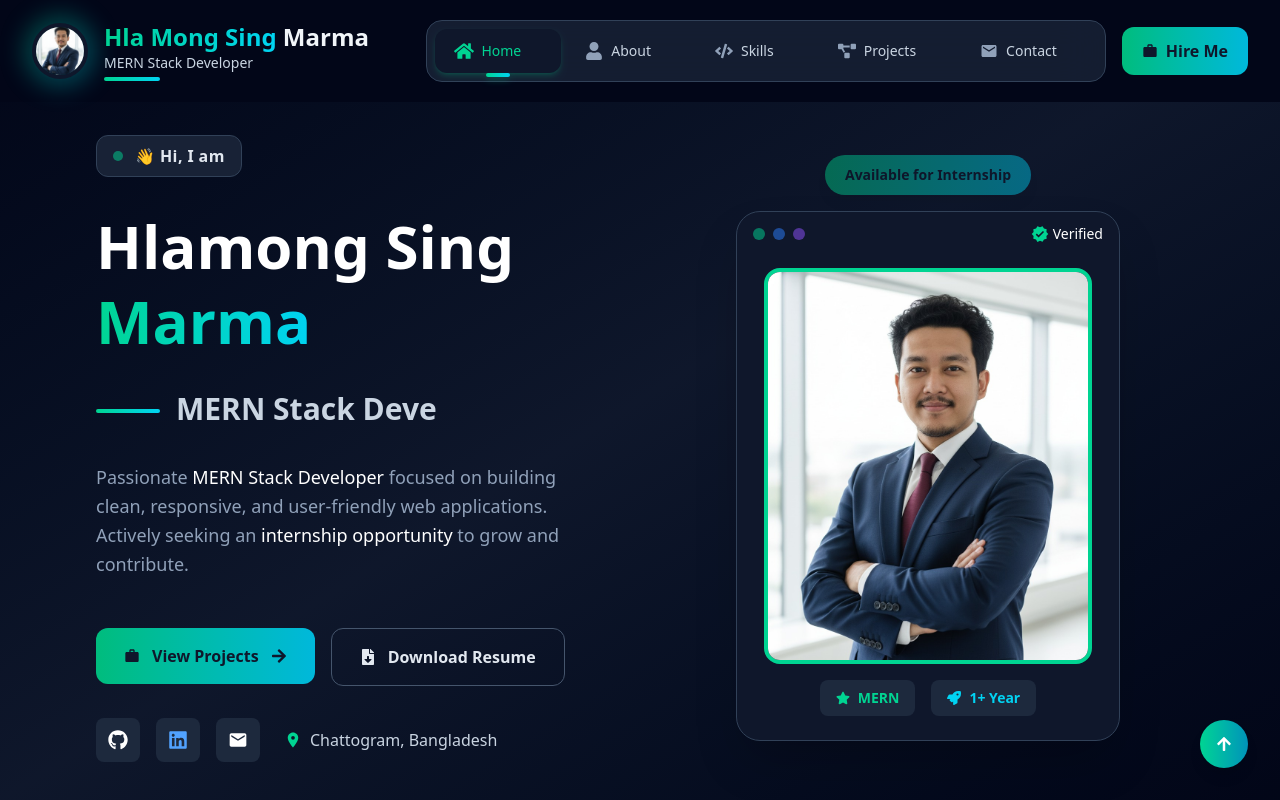
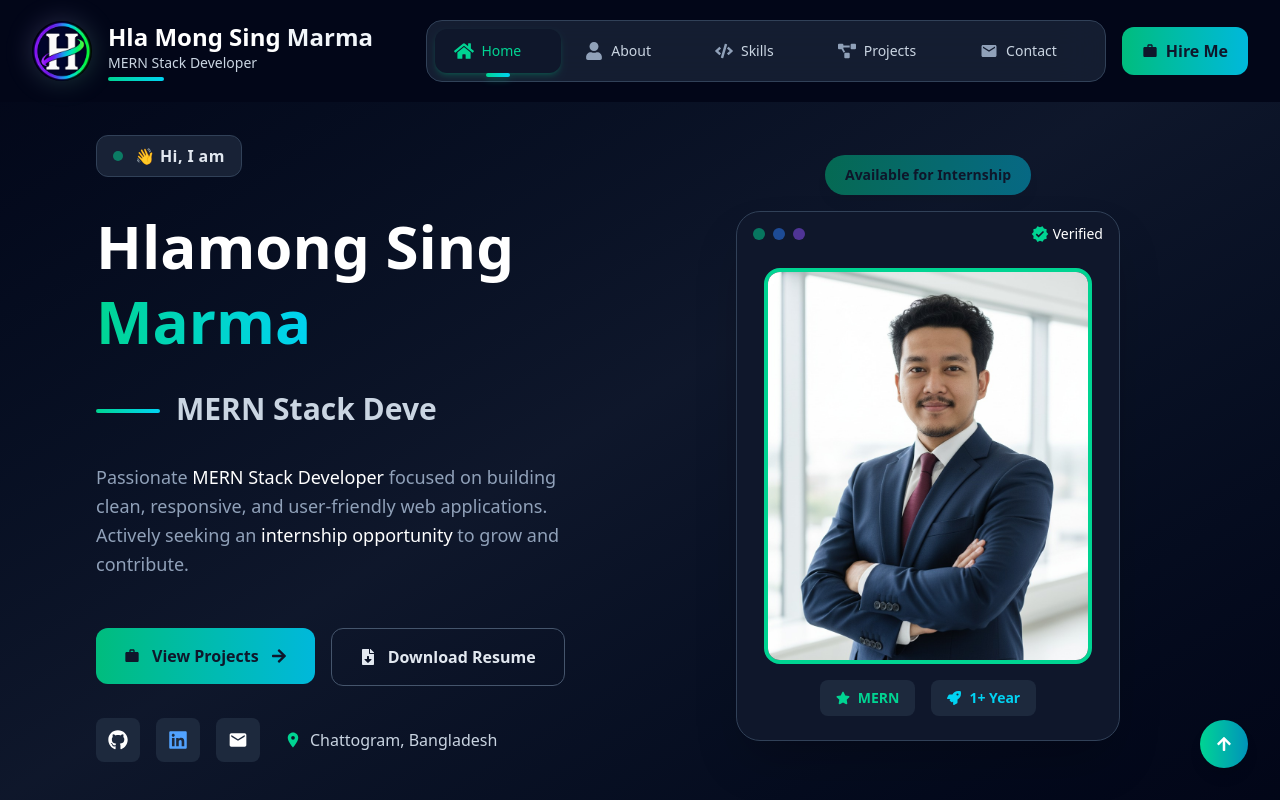
Before and after one commit to Hlamong55/hlamong-portfolio, a React (Vite) app: page / in a window 1280 px wide. Shown: the top 800 px of the page. Built offline with nearby package versions, Linux system fonts and the light colour scheme.

Commit message:
favicon & logo changes updated

```diff
--- a/index.html
+++ b/index.html
@@ -2,7 +2,7 @@
 <html lang="en">
   <head>
     <meta charset="UTF-8" />
-    <link rel="icon" type="image/svg+xml" href="/vite.svg" />
+    <link rel="icon" type="image/svg+xml" href="/favicon.png" />
     <meta name="viewport" content="width=device-width, initial-scale=1.0" />
     <title>Hlamong Marma | Full-Stack Developer</title>
   </head>
--- a/src/Components/NavBar/Nav.jsx
+++ b/src/Components/NavBar/Nav.jsx
@@ -11,7 +11,7 @@ import {
 import { MdEmail, MdWork } from "react-icons/md";
 import { Link } from "react-router-dom";
 import { Link as ScrollLink } from "react-scroll";
-import Logo from "../../assets/Logo.jpeg";
+import Logo from "../../../public/logo.png";
 
 const Navbar = () => {
   const [isMenuOpen, setIsMenuOpen] = useState(false);
@@ -63,17 +63,17 @@ const Navbar = () => {
             onMouseLeave={() => setHoveredItem(null)}
           >
             <div className="relative">
-              <div className="absolute -inset-2 bg-linear-to-br from-emerald-400/30 to-cyan-400/30 rounded-full blur-md"></div>
+              <div className="absolute -inset-0.5 bg-linear-to-br from-purple-400/20 to-green-400/20 rounded-full blur-md"></div>
               <img
                 src={Logo}
                 alt="Logo"
-                className="relative h-14 w-14 rounded-full border-4 border-slate-900 object-cover"
+                className="relative h-15 w-15 rounded-full object-cover"
               />
             </div>
 
             <div>
               <h1 className="text-xl sm:text-2xl font-extrabold">
-                <span className="bg-linear-to-r from-emerald-400 to-cyan-400 bg-clip-text text-transparent">
+                <span className="text-white">
                   Hla Mong Sing
                 </span>{" "}
                 <span className="text-slate-100">Marma</span>
```
Also changed, not shown: public/favicon.png (added), public/logo.png (added).
